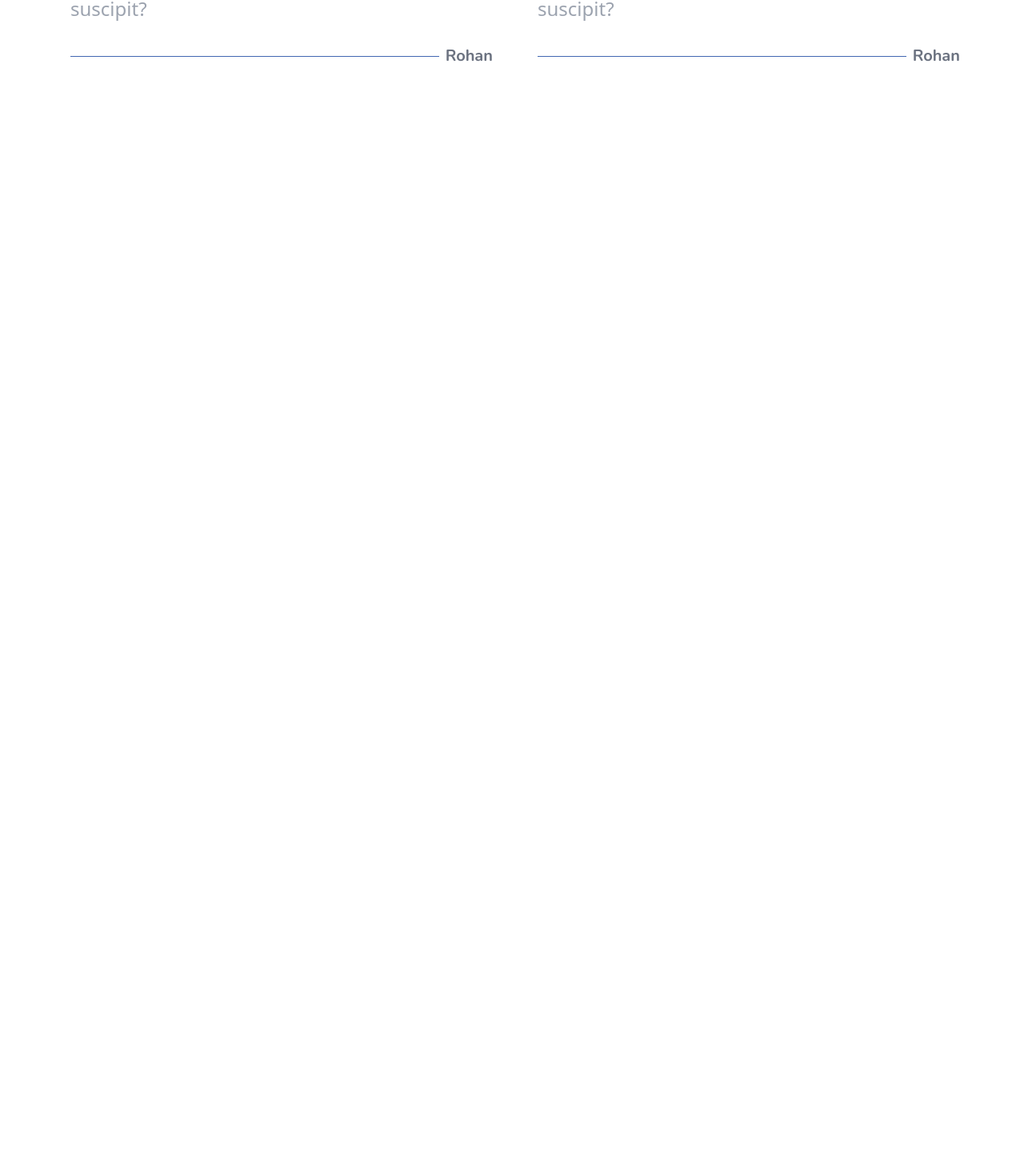
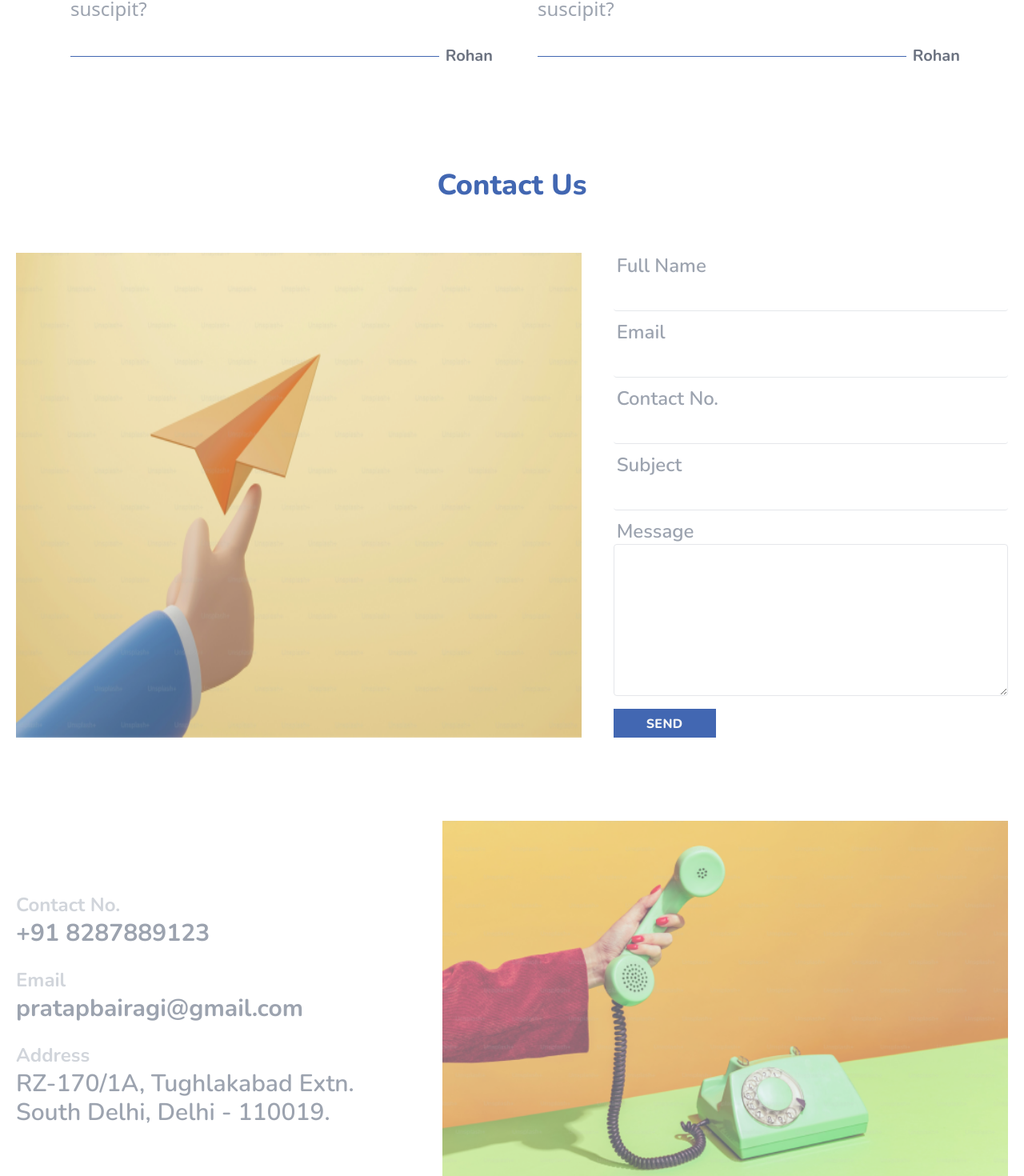
Before and after one commit to pratapbairagi/vegetable-website, a React (Vite) app in the folder client/: page / in a window 1280 px wide. Shown: the part 5510-6980 px from the top of the page at 80% size. Before the commit the page ends 5658 px from the top, so only its background shows below. Built offline with nearby package versions, Linux system fonts and the light colour scheme.

Commit message:
added cotatc us

```diff
--- a/client/src/App.jsx
+++ b/client/src/App.jsx
@@ -13,6 +13,7 @@ import Shop_by_category from './component/shop_by_category'
 import Todays_special from './component/todays_special'
 import Service_features from './component/service_features'
 import Service_feedbacks from './component/service_feedbacks'
+import Contact from './component/contact'
 
 function App() {
 
@@ -28,6 +29,7 @@ function App() {
       <Todays_special/>
       <Service_features/>
       <Service_feedbacks/>
+      <Contact/>
     </>
   )
 }
--- /dev/null
+++ b/client/src/component/contact.jsx
@@ -0,0 +1,76 @@
+
+
+const Contact = () => {
+    return (
+        <div className="w-full h-max py-8 sm:py-10 md:py-12 lg:py-14 xl:py-16" >
+            <h2 className="text-xl sm:text-xl md:text-2xl lg:text-3xl xl:text-4xl font-extrabold font-nunito text-center text-theme-blue-600 ">Contact Us</h2>
+
+            <div className="flex flex-col w-full mt-10 lg:mt-16 gap-y-10 lg:gap-y-16" >
+                <form className="grid grid-cols-12 gap-y-8 px-5 gap-x-0 lg:gap-x-8 xl:gap-x-10">
+                    <div className="col-span-12 sm:col-span-12 md:col-span-12 lg:col-span-7 xl:col-span-7">
+                        <img src="./images/contact_msg.png" className="h-full w-full opacity-80" alt="" />
+                    </div>
+                    <div className="col-span-12 sm:col-span-12 md:col-span-12 lg:col-span-5 xl:col-span-5 grid gird-cols-12 gap-y-2.5">
+                        <fieldset className="flex flex-col">
+                            <label htmlFor="name" className=" text-sm md:text-base lg:text-xl xl:text-2xl font-semibold font-nunito text-gray-400 px-1">Full Name</label>
+                            <input type="text" id="name" className="border-b outline-0 py-1.5 text-xs md:text-sm lg:text-base xl:text-xl md:text-base px-1  text-gray-400 font-nunito rounded" />
+                        </fieldset>
+
+                        <fieldset className="flex flex-col">
+                            <label htmlFor="email" className=" text-sm md:text-base lg:text-xl xl:text-2xl font-semibold font-nunito text-gray-400 px-1">Email</label>
+                            <input type="text" id="email" className="border-b outline-0 py-1.5 text-xs md:text-sm lg:text-base xl:text-xl px-1 py-0.5 text-xs text-gray-400 font-nunito rounded" />
+                        </fieldset>
+
+                        <fieldset className="flex flex-col">
+                            <label htmlFor="contact" className=" text-sm md:text-base lg:text-xl xl:text-2xl font-semibold font-nunito text-gray-400 px-1">Contact No.</label>
+                            <input type="tel" id="contact" className="border-b outline-0 py-1.5 text-xs md:text-sm lg:text-base xl:text-xl px-1 py-0.5 text-xs text-gray-400 font-nunito rounded" />
+                        </fieldset>
+
+                        <fieldset className="flex flex-col">
+                            <label htmlFor="subject" className="text-sm md:text-base lg:text-xl xl:text-2xl font-semibold font-nunito text-gray-400 px-1">Subject</label>
+                            <input type="text" id="contact" className="border-b outline-0 py-1.5 text-xs md:text-sm lg:text-base xl:text-xl px-1 py-0.5 text-xs text-gray-400 font-nunito rounded" />
+                        </fieldset>
+
+                        <fieldset className="flex flex-col">
+                            <label htmlFor="msg" className=" text-sm md:text-base lg:text-xl xl:text-2xl font-semibold font-nunito text-gray-400 px-1">Message</label>
+                            <textarea type="text" rows="6" id="contact" className="border outline-0 px-1 py-2.5 text-xs md:text-sm lg:text-base xl:text-xl text-gray-400 font-nunito rounded" > </textarea>
+                        </fieldset>
+
+                        <input type="submit" className="text-gray-100 bg-theme-blue-600 text-base mt-1.5 h-9 font-extrabold font-nunito w-32 pt-0.5 tracking-wide hover:bg-blue-500 cursor-pointer" value="SEND" />
+                    </div>
+                </form>
+
+                <div className="flex flex-col w-full mt-10 ">
+                    <div className="grid grid-cols-12 gap-y-8 px-5 gap-x-0 lg:gap-x-8 xl:gap-x-10">
+                        <div className="order-1 lg:order-2 col-span-12 sm:col-span-12 md:col-span-12 lg:col-span-7 xl:col-span-7">
+                            <img src="./images/contact_details.png" className="h-full w-full opacity-60" alt="" />
+                        </div>
+                        <div className="order-2 lg:order-1 col-span-12 sm:col-span-12 md:col-span-12 lg:col-span-5 xl:col-span-5 flex flex-col gap-y-4 md:gap-y-6 lg:justify-center">
+
+                            <div className="w-full flex flex-col gap-y-0.5">
+                                <span className="text-base md:text-xl lg:text-2xl font-bold font-nunito text-gray-300">Contact No.</span>
+                                <div className="text-xl md:text-2xl lg:text-3xl font-bold font-nunito text-gray-400">+91 8287889123</div>
+                            </div>
+
+                            <div className="w-full flex flex-col gap-y-0.5">
+                                <span className="text-base md:text-xl lg:text-2xl font-bold font-nunito text-gray-300">Email</span>
+                                <div className="text-xl md:text-2xl lg:text-3xl font-bold font-nunito text-gray-400">pratapbairagi@gmail.com</div>
+                            </div>
+
+                            <div className="w-full flex flex-col gap-y-0.5">
+                                <span className="text-base md:text-xl lg:text-2xl font-bold font-nunito text-gray-300">Address</span>
+                                <div className="text-xl md:text-2xl lg:text-3xl font-semibold font-nunito text-gray-400">RZ-170/1A, Tughlakabad Extn. South Delhi, Delhi - 110019.</div>
+                            </div>
+
+                        </div>
+                    </div>
+                </div>
+
+            </div>
+
+
+        </div>
+    )
+}
+
+export default Contact
--- a/client/tailwind.config.js
+++ b/client/tailwind.config.js
@@ -21,6 +21,17 @@ export default {
         "theme-green-600" : "#008938"
       },
       minHeight: {
+        "10vh": "10vh",
+        "20vh": "20vh",
+        "30vh": "30vh",
+        "40vh": "40vh",
+        "50vh": "50vh",
+        "60vh": "60vh",
+        "70vh": "70vh",
+        "80vh": "80vh",
+        "90vh": "90vh"
+      },
+      maxHeight: {
         "10vh": "10vh",
         "20vh": "20vh",
         "30vh": "30vh",
```
Also changed, not shown: client/public/images/contact_details.png (added), client/public/images/contact_msg.png (added).
